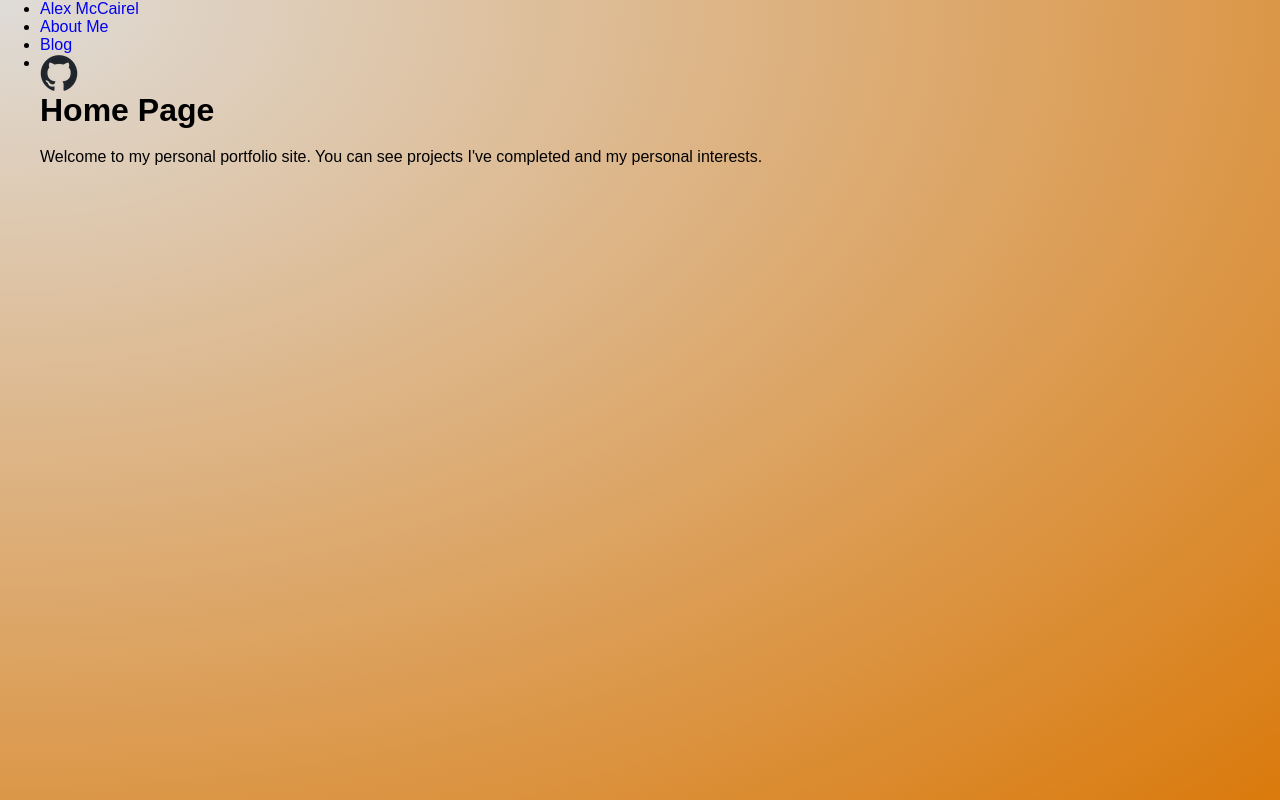
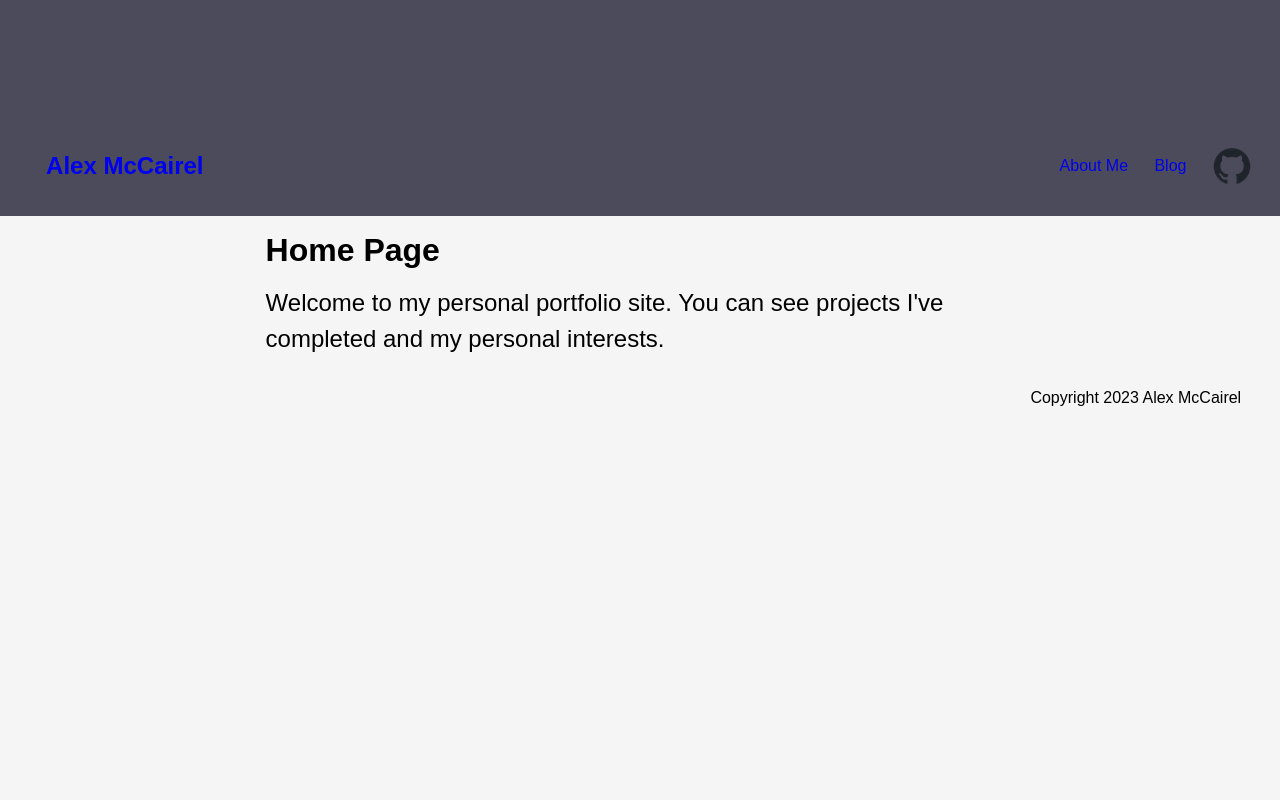
Before and after one commit to amccairel/personal-portfolio-site, a Gatsby site: page / in a window 1280 px wide. Built offline with nearby package versions, Linux system fonts and the light colour scheme; Gatsby itself is replaced by a stand-in of ours.

Commit message:
styling for nav bar/header, added metadata hook

```diff
--- a/gatsby-config.js
+++ b/gatsby-config.js
@@ -3,7 +3,10 @@
  */
 module.exports = {
   siteMetadata: {
+    charset: `utf-8`,
     title: `Alex McCairel`,
+    author: `Alex McCairel`,
+    description: `A software development portfolio site for, and by, Alex McCairel.`,
     siteUrl: `https://alexmccairel.gatsbyjs.io`,
   },
   plugins: [
--- a/src/components/layout.js
+++ b/src/components/layout.js
@@ -11,6 +11,9 @@ const Layout = ({pageTitle, children}) => {
                 <h1>{pageTitle}</h1>
                 {children}
             </main>
+            <footer>
+                Copyright 2023 Alex McCairel
+            </footer>
         </div>
     )
 }
--- a/src/components/navbar.js
+++ b/src/components/navbar.js
@@ -2,6 +2,7 @@ import * as React from 'react'
 import { Link } from 'gatsby'
 import { useStaticQuery, graphql } from 'gatsby'
 import { StaticImage } from 'gatsby-plugin-image'
+import '../styles/global.css'
 
 const Navbar = () => {
 
@@ -16,18 +17,18 @@ const Navbar = () => {
     return(
         <header>
             <nav>
+                <h1 className='logo'>
+                    <Link to='/' className='nav-link'>{data.site.siteMetadata.title}</Link>
+                </h1>
                 <ul>
-                <li>
-                    <Link to='/'>{data.site.siteMetadata.title}</Link>
+                    <li className='nav-item'>
+                        <Link to='/about' className='nav-link'>About Me</Link>
                     </li>
-                <li>
-                    <Link to='/about'>About Me</Link>
+                    <li className='nav-item'>
+                        <Link to='/blog' className='nav-link'>Blog</Link>
                     </li>
-                <li>
-                    <Link to='/blog'>Blog</Link>
-                </li>
-                <li>
-                    <a href='https://github.com/amccairel'>
+                    <li className='nav-item'>
+                        <a className='nav-link' href='https://github.com/amccairel'>
                             <StaticImage src='../images/github-mark.png' alt='Github Personal Profile Page'/>
                         </a>
                     </li>
--- a/src/components/seo.js
+++ /dev/null
@@ -1,18 +0,0 @@
-import * as React from 'react'
-import { useStaticQuery, graphql } from 'gatsby'
-
-const Seo = ({title}) => {
-    const data = useStaticQuery(graphql`query {
-        site {
-            siteMetadata {
-                title
-            }
-        }
-    }`)
-
-    return(
-        <title>{title} | {data.site.siteMetadata.title}</title>
-    )
-}
-
-export default Seo
--- /dev/null
+++ b/src/components/seo.jsx
@@ -0,0 +1,13 @@
+import * as React from 'react'
+import { useSiteMetadata } from '../hooks/use-site-metadata'
+import { useStaticQuery, graphql } from 'gatsby'
+
+const Seo = ({title, description, pathname, children}) => {
+    const { title: defaultTitle, description: defaultDescription, siteUrl} = useSiteMetadata()
+
+    return(
+        <title>{title} | {defaultTitle}</title>
+    )
+}
+
+export default Seo
--- /dev/null
+++ b/src/hooks/use-site-metadata.jsx
@@ -0,0 +1,19 @@
+import { graphql, useStaticQuery } from "gatsby";
+
+export const useSiteMetadata = () => {
+    const data = useStaticQuery(graphql`
+        query SiteInfo {
+            site {
+                siteMetadata {
+                    description
+                    title
+                    siteUrl
+                    charset
+                    author
+                }
+            }
+        }
+    `)
+
+    return data.site.siteMetadata
+}
--- a/src/styles/global.css
+++ b/src/styles/global.css
@@ -2,24 +2,77 @@
     margin: 0;
     padding: 0;
     font-family: Arial, Helvetica, sans-serif;
-    text-decoration: none;
 }
 
 html, body {
-    min-height: 100%;
+    min-height: 100vh;
 }
 
 body {
-    background: radial-gradient(at top left, rgb(223, 220, 216), rgb(218, 122, 12)) no-repeat;
+    background: whitesmoke;
 }
 
 p {
     margin: 16px auto;
+    font-size: 1.5rem;
     line-height: 1.5em;
 }
 
 /* layout & navbar */
 .layout {
-    max-width: 1200px;
-    margin: 0 auto;
+    display: grid;
+    grid-template-columns: 1fr 3fr 1fr;
+    grid-auto-rows: minmax(100px, auto);
+    gap: 1em;
 }
+
+header {
+    display: grid;
+    background-color: rgb(75, 75, 92);
+    grid-column: 1/4;
+    grid-row: 1/3;
+    grid-template-columns: subgrid;
+    grid-template-rows: subgrid;
+}
+
+footer {
+    grid-column: 3;
+    grid-row: 4;
+}
+
+main {
+    grid-column: 2;
+    grid-row: 3;
+}
+
+nav {
+    display: grid;
+    grid-column: 1/4;
+    grid-row: 2;
+    grid-template-columns: subgrid;
+    grid-template-rows: subgrid;
+}
+
+nav > ul {
+    grid-column: 3;
+    display: flex;
+    justify-content: space-around;
+    align-items: center;
+    margin: .5em;
+    padding: .5em;
+    list-style-type: none;
+}
+
+nav > .logo {
+    grid-column: 1;
+    margin: auto;
+    padding: .5em 1em;
+}
+
+.nav-item {
+    text-decoration: none;
+}
+
+.nav-link {
+    text-decoration: none;
+}
```
Lines whose indentation alone changed are shown as unchanged.
